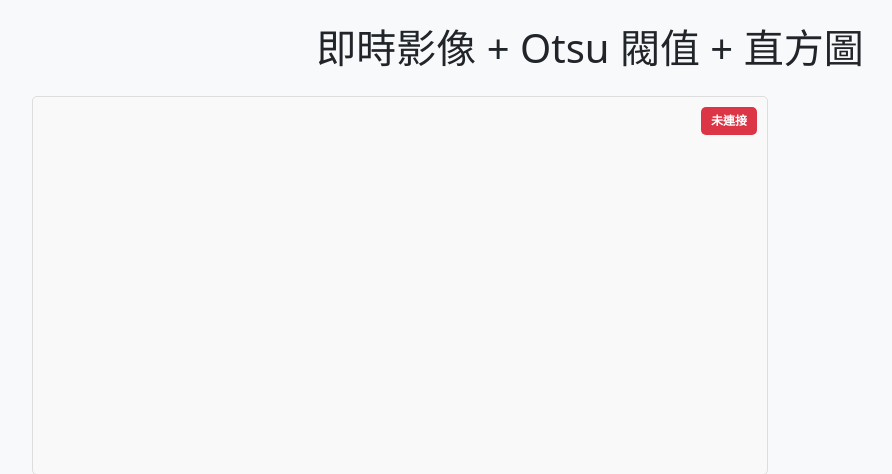
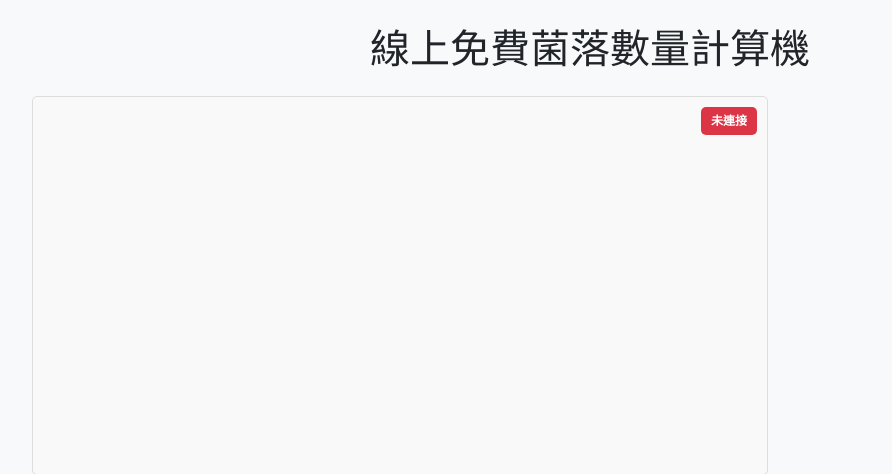
Before and after one commit to YoShane/flask-video-processor, a Flask app: page / in a window 1280 px wide. Shown: the top 474 px of the page, without its empty margins (50-942 px from the left). Run offline with Flask 3, Linux system fonts and the light colour scheme; data that the repository does not hold is empty; some libraries are stand-ins or nearby versions.

Commit message:
Update title in index.html to reflect the application purpose: online colony count calculator

```diff
--- a/app/templates/index.html
+++ b/app/templates/index.html
@@ -4,7 +4,7 @@
 <head>
     <meta charset="UTF-8">
     <meta name="viewport" content="width=device-width, initial-scale=1.0">
-    <title>即時影像 + Otsu 閥值 + 直方圖</title>
+    <title>線上免費菌落數量計算機</title>
     <!-- Bootstrap CSS -->
     <link rel="stylesheet" href="https://cdn.jsdelivr.net/npm/bootstrap@5.3.0/dist/css/bootstrap.min.css">
     <!-- jQuery -->
@@ -94,7 +94,7 @@
 
 <body class="bg-light">
     <div class="container py-4">
-        <h1 class="text-center mb-4">即時影像 + Otsu 閥值 + 直方圖</h1>
+        <h1 class="text-center mb-4">線上免費菌落數量計算機</h1>
 
         <div class="row">
             <!-- 視訊區域 -->
```
